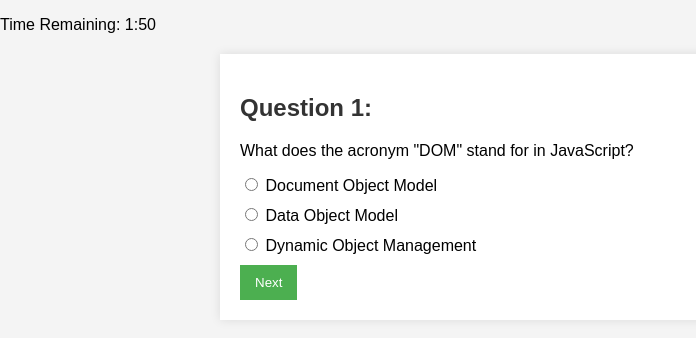
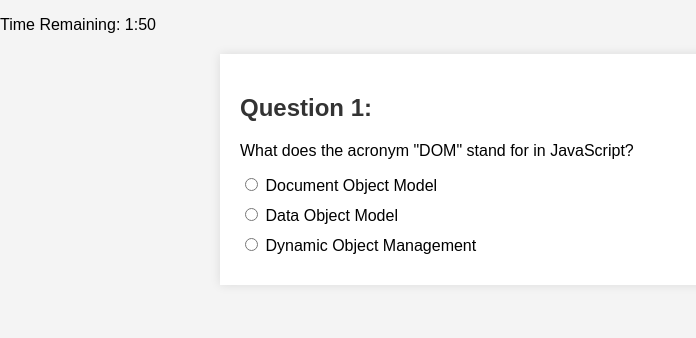
Before and after one commit to awatson622/javascript-coding-quiz, a plain HTML site: page index.html in a window 1280 px wide. Shown: the whole page, without its empty margins (0-696 px from the left). Drawn offline with Linux system fonts and the light colour scheme.

Commit message:
Update index.html
updated HTML document

```diff
--- a/index.html
+++ b/index.html
@@ -15,7 +15,6 @@
             <label><input type="radio" name="q1" value="a"> Document Object Model</label>
             <label><input type="radio" name="q1" value="b"> Data Object Model</label>
             <label><input type="radio" name="q1" value="c"> Dynamic Object Management</label>
-            <button onclick="nextQuestion()">Next</button>
         </section>
 
         <section class="question" id="question2" style="display: none;">
@@ -24,7 +23,6 @@
             <label><input type="radio" name="q2" value="a"> let</label>
             <label><input type="radio" name="q2" value="b"> var</label>
             <label><input type="radio" name="q2" value="c"> const</label>
-            <button onclick="nextQuestion()">Next</button>
         </section>
 
         <section class="question" id="question3" style="display: none;">
@@ -33,7 +31,6 @@
             <label><input type="radio" name="q3" value="a"> Parsing JSON data</label>
             <label><input type="radio" name="q3" value="b"> Converting a JavaScript object to a JSON string</label>
             <label><input type="radio" name="q3" value="c"> Retrieving data from a JSON file</label>
-            <button onclick="nextQuestion()">Next</button>
         </section>
 
         <section class="question" id="question4" style="display: none;">
@@ -42,7 +39,6 @@
             <label><input type="radio" name="q4" value="a"> To create a new HTML element</label>
             <label><input type="radio" name="q4" value="b"> To manipulate the Document Object Model (DOM)</label>
             <label><input type="radio" name="q4" value="c"> To register an event handler for an HTML element</label>
-            <button onclick="nextQuestion()">Next</button>
         </section>
 
         <section class="question" id="question5" style="display: none;">
@@ -51,13 +47,15 @@
             <label><input type="radio" name="q5" value="a"> '==' performs type coercion, while '===' performs strict equality</label>
             <label><input type="radio" name="q5" value="b"> They are the same and can be used interchangeably</label>
             <label><input type="radio" name="q5" value="c"> '==' performs strict equality, while '===' performs type coercion</label>
-            <button onclick="nextQuestion()">Next</button>
         </section>
 
         <section id="results" style="display: none;">
             <h2>Quiz Results</h2>
+            <ul id="highScoresList"></ul>
             <p id="score"></p>
+            <p id="initialsAndScore"></p>
         </section>
+
     </section>
 
     <script src="assets/script.js" defer></script>
```
